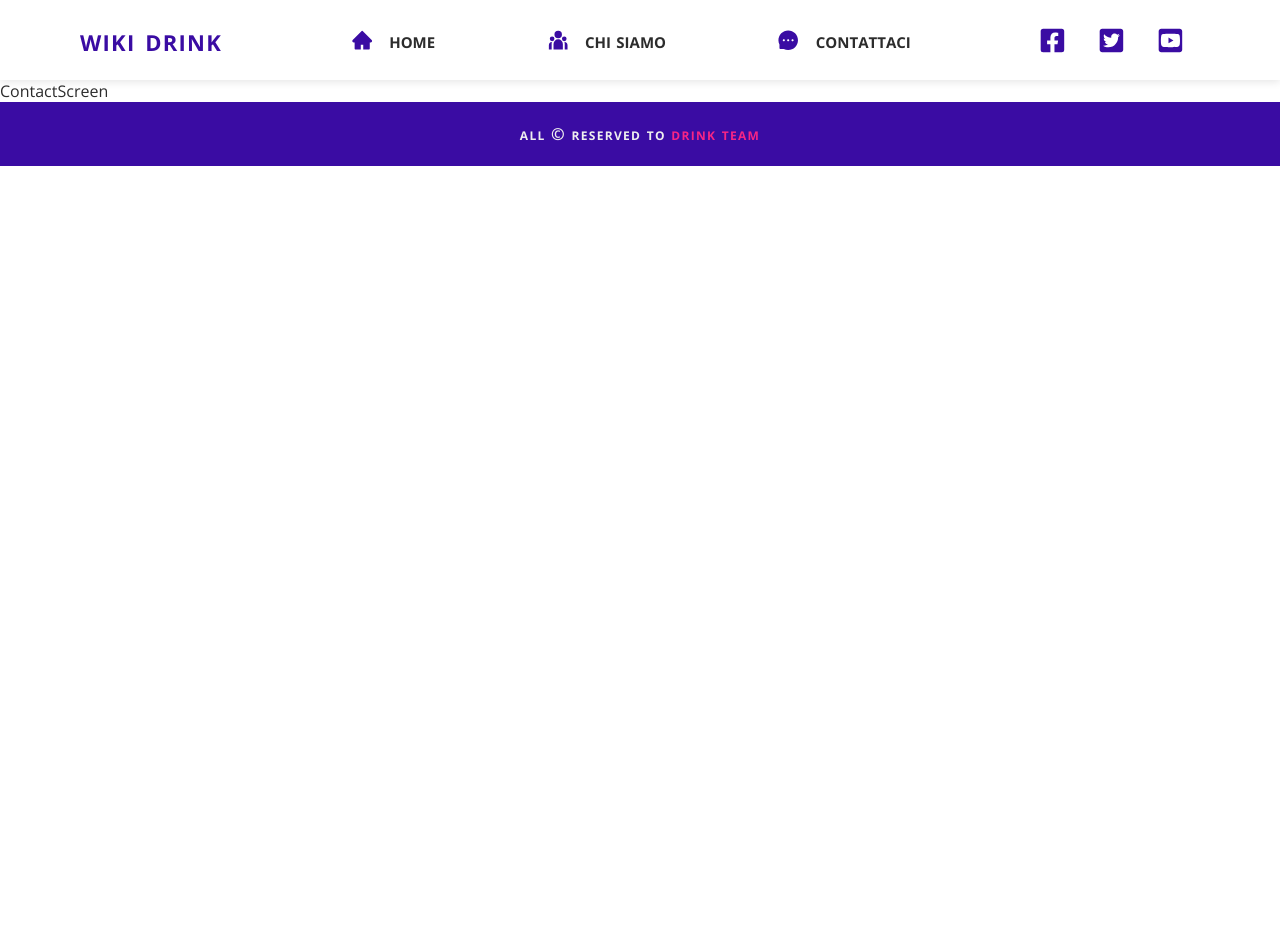
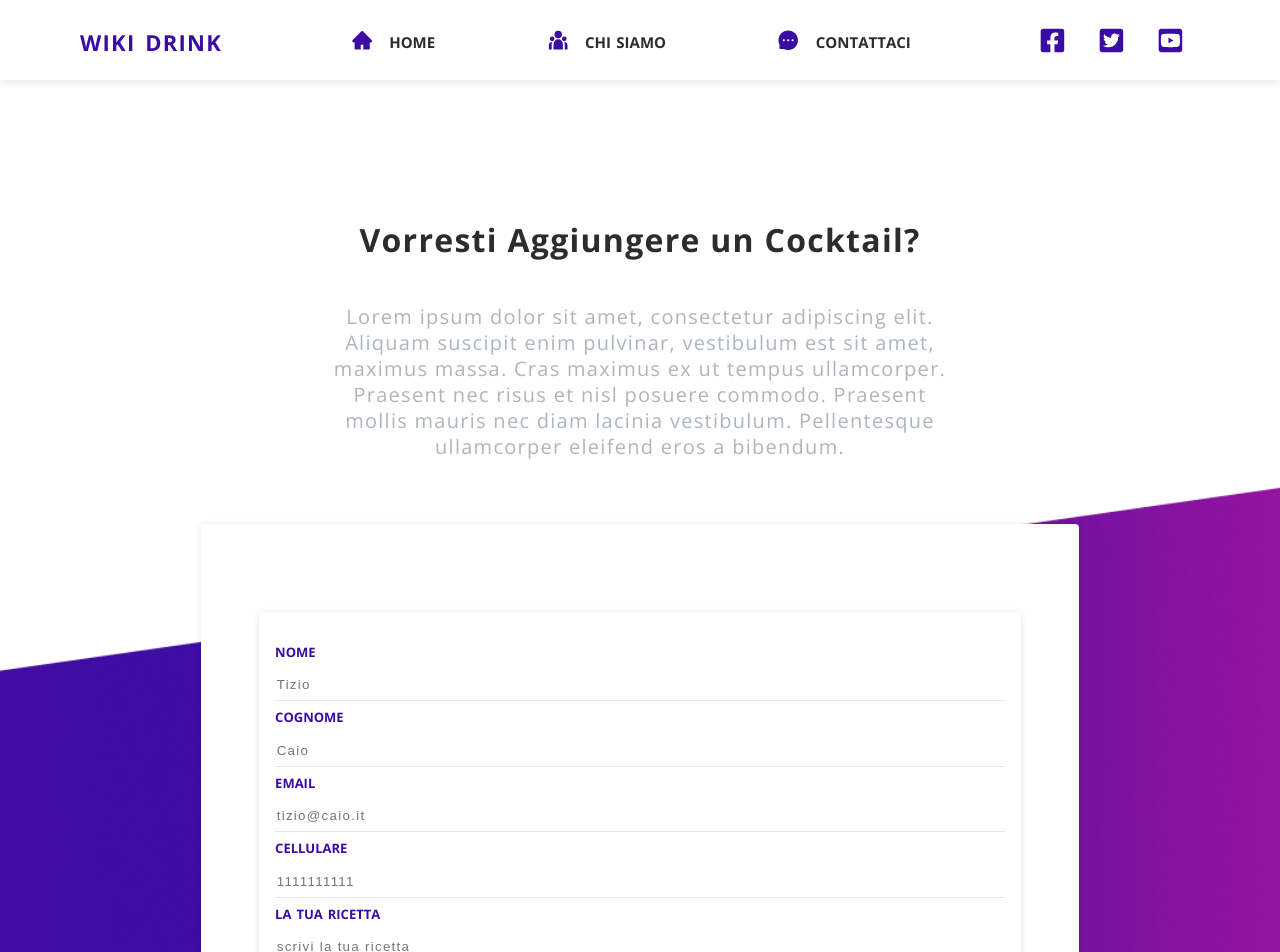
Before and after one commit to pantaleoflavio/cocktail, a React (Create React App) app: page /contattaci in a window 1280 px wide. Shown: the top 952 px of the page. Before the commit the page ends 800 px from the top, so only its background shows below. Built offline with nearby package versions, Linux system fonts and the light colour scheme.

Commit message:
implementation of: Card component , ContactScreen, Home Component, Backend handling with formspree

```diff
--- a/src/components/Card.js
+++ b/src/components/Card.js
@@ -1,9 +1,27 @@
 import React from "react";
 import styled from "styled-components";
-const Card = () => {
+const Card = ({ className, title, subtitle, icon, text, img }) => {
   return (
-    <Wrapper>
-      <div className="card container">Card</div>
+    <Wrapper className={className ? `${className}` : ''}>
+      <div className="card container">
+        <div className="card-title">
+          <h4>{title}</h4>
+        </div>
+        {subtitle ? (
+          <div className="card-subtitle">
+            <h6>{subtitle}</h6>
+            </div>
+          ) : (
+            <div className="card-icon">{icon}</div>
+          )}
+        {text ? (
+          <div className="card-text">
+            <p>{text}</p>
+            </div>
+          ) : (
+            <img src={img} alt={title} className="card-img" />
+          )}
+      </div>
     </Wrapper>
   );
 };
--- a/src/index.css
+++ b/src/index.css
@@ -459,7 +459,7 @@ HERO STYLE
   position: relative;
   background-position: top;
   background-size: contain;
-  min-height: 96vh;
+  min-height: 95vh;
   width: 100%;
   z-index: 1;
 }
@@ -594,6 +594,7 @@ HERO STYLE
   display: grid;
   height: 100%;
   align-items: center;
+  padding-bottom: 4rem;
 }
 
 .contact-hero-text {
@@ -608,21 +609,21 @@ HERO STYLE
 }
 
 .contact-hero-title {
-  margin-top: 3rem;
+  margin-top: 4rem;
   display: -moz-grid;
   display: -ms-grid;
   display: -webkit-grid;
   display: grid;
-  gap: 1rem;
+  gap: 2rem;
 }
 
 .contact-title {
-  line-height: 1.05;
+  line-height: 2;
 }
 
 .contact-subtitle {
   color: var(--primary-gray);
-  line-height: 1.4;
+  line-height: 1.3;
   font-weight: 500;
   max-width: 55ch;
   margin: auto;
@@ -672,9 +673,9 @@ HERO STYLE
   letter-spacing: var(--letter-spacing);
 }
 
-.contact-form button {
+.contact-form-container button {
   justify-self: center;
-  align-self: center;
+  align-self: center !important;
   border-radius: 22px;
   box-shadow: var(--light-shadow);
 }
--- a/src/screen/AboutScreen.js
+++ b/src/screen/AboutScreen.js
@@ -45,13 +45,15 @@ const AboutScreen = () => {
       }}
       ></div>
       <div className="about-team-content container">
-        <h3 className="brand-secondary-color">Our Team</h3>
-        {
-          teamCards.map((card) => {
-            return (
-            <Card key={card.title} {...card} className={"value-card"} />
-            );
-        })}
+        <h3 className="brand-secondary-color ">Our Team</h3>
+        <div className="card-section">
+          {
+            teamCards.map((card) => {
+              return (
+              <Card key={card.title} {...card} className={"value-card"}/>
+              );
+          })}
+        </div>
       </div>
     </section>
   </>
--- a/src/screen/ContactScreen.js
+++ b/src/screen/ContactScreen.js
@@ -2,7 +2,98 @@ import React from "react";
 import { Hero } from "../components";
 import backImage from "../assets/image/Contact-hero.png";
 const ContactScreen = () => {
-  return <>ContactScreen</>;
+  return <>
+    <Hero img={backImage} disableOverlay>
+      <div className="contact-hero container">
+        <div className="contact-hero-text">
+          <div className="contact-hero-title">
+            <h3 className="contact-title">
+              Vorresti Aggiungere un Cocktail?
+            </h3>
+            <h4 className="contact-subtitle">
+            Lorem ipsum dolor sit amet, consectetur adipiscing elit. Aliquam suscipit enim pulvinar, vestibulum est sit amet, maximus massa. Cras maximus ex ut tempus ullamcorper. Praesent nec risus et nisl posuere commodo. Praesent mollis mauris nec diam lacinia vestibulum. Pellentesque ullamcorper eleifend eros a bibendum.
+            </h4>
+          </div>
+        </div>
+        <div className="contact-form-container container">
+          <form
+          action="https://formspree.io/f/myyqljod"
+          method="POST"
+          className="contact-form-container container">
+            <div className="form-group">
+              <label htmlFor="nome">Nome</label>
+              <input
+                type="text"
+                id="nome"
+                name="nome"
+                className="input"
+                placeholder="Tizio"
+
+              >
+              </input>
+            </div>
+            <hr />
+
+            <div className="form-group">
+              <label htmlFor="nome">cognome</label>
+              <input
+                type="text"
+                id="cognome"
+                name="cognome"
+                className="input"
+                placeholder="Caio"
+
+              >
+              </input>
+            </div>
+            <hr />
+
+            <div className="form-group">
+              <label htmlFor="nome">email</label>
+              <input
+                type="email"
+                id="email"
+                name="email"
+                className="input"
+                placeholder="tizio@caio.it"
+
+              >
+              </input>
+            </div>
+            <hr />
+
+            <div className="form-group">
+              <label htmlFor="nome">cellulare</label>
+              <input
+                type="tel"
+                id="cellulare"
+                name="cellulare"
+                className="input"
+                placeholder="1111111111"
+
+              >
+              </input>
+            </div>
+            <hr />
+
+            <div className="form-group">
+              <label htmlFor="nome">la tua ricetta</label>
+              <input
+                type="text"
+                id="ricetta"
+                name="ricetta"
+                className="input"
+                placeholder="scrivi la tua ricetta"
+
+              >
+              </input>
+            </div>
+            <button type="submit" className="ctn btn-primary">Invia Ricetta</button>
+          </form>
+        </div>
+      </div>
+    </Hero>
+  </>;
 };
 
 export default ContactScreen;
--- a/src/screen/HomeScreen.js
+++ b/src/screen/HomeScreen.js
@@ -5,7 +5,44 @@ import Lottie from "react-lottie";
 import animationData from "../assets/animation/drink-animation.json";
 import { Link } from "react-router-dom";
 const HomeScreen = () => {
-  return <>Home Screen</>;
+  return (
+  <>
+    <Hero>
+      <div className="home-hero">
+        <div className="home-hero-text">
+          <div className="home-hero-title">
+            <h2 className="brand-color">
+              Wiki Drink
+            </h2>
+            <h4>
+              Tutti i Cocktail a portata di click
+            </h4>
+          </div>
+          <p>
+            Wiki Drink è un database internazionale che mette a tua disposizione, in maniera <span className="brand-color">Gratuita</span>Gratuita, le ricette dei più importanti e diffusi cocktail al mondo.
+          </p>
+          <Link to="/about" className="btn btn-primary">
+            Scopri di piu
+          </Link>
+        </div>
+        <div className="home-hero-img">
+          <Lottie
+          options={{
+            loop: true,
+            autoplay: true,
+            reverse: true,
+            animationData,
+            rendererSettings: {
+              preserveAspectRatio: 'xMidYMid slice',
+            }
+          }}
+          height={260}
+          ></Lottie>
+        </div>
+      </div>
+    </Hero>
+  </>
+  );
 };
 
 export default HomeScreen;
```
